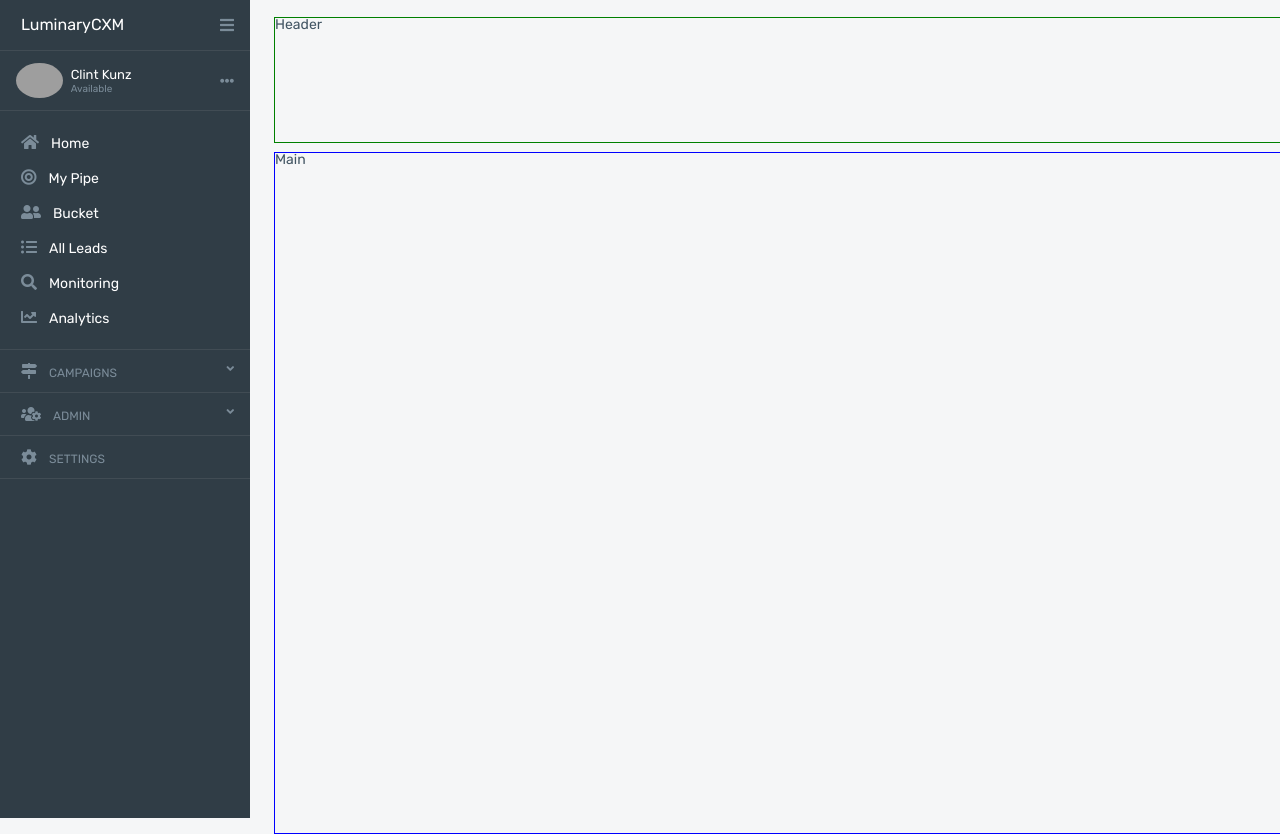
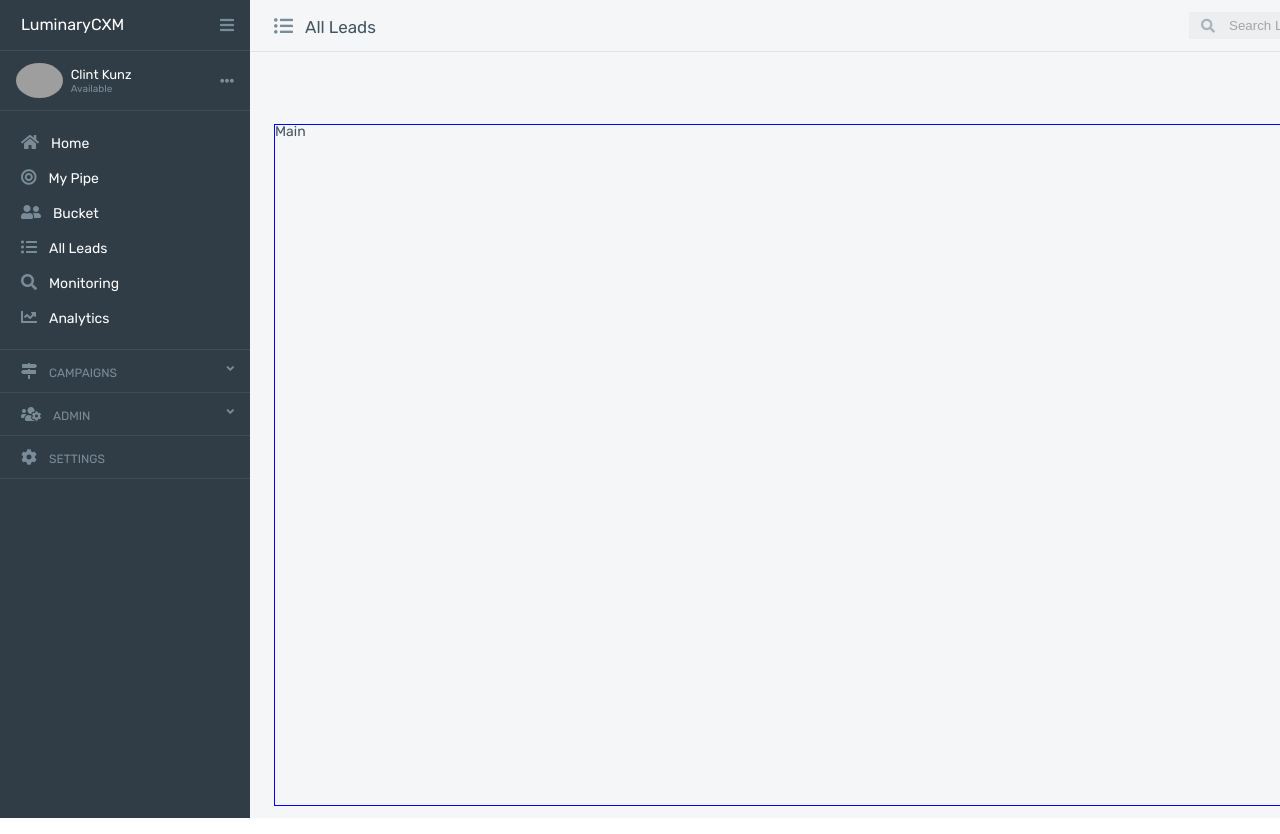
Before and after one commit to clintKunz/shine-solar-leads, a React (Create React App) app: page / in a window 1280 px wide. Shown: the top 834 px of the page. Built offline with nearby package versions, Linux system fonts and the light colour scheme; grey boxes are pictures that could not be loaded.

Commit message:
top header complete

```diff
--- a/src/Components/Header.jsx
+++ b/src/Components/Header.jsx
@@ -3,7 +3,19 @@ import React from 'react';
 function Header() {
     return(
         <div className="header">
-            Header
+            <div className="title-search">
+                <div>
+                    <i class="fas fa-list-ul"></i>
+                    All Leads
+                </div>
+                <div className="search-field">
+                    <i class="fas fa-search"></i>
+                    <input
+                        type="text"
+                        placeholder="Search Leads"
+                    />
+                </div>
+            </div>
         </div>
     )
 }
--- a/src/LessOutput/index.css
+++ b/src/LessOutput/index.css
@@ -133,12 +133,13 @@ body {
 }
 body .container {
   display: flex;
-  width: 100%;
-  min-width: 1250px;
-  max-width: 1410px;
+  width: 1410px;
   background-color: #F5F6F7;
   margin: 0 auto;
   color: #425563;
+}
+body .fas {
+  color: #7B8C99;
 }
 .drawer {
   height: 98vh;
@@ -146,9 +147,6 @@ body .container {
   padding: 17px 0 17px 0;
   background-color: #303d46;
   color: #ffffff;
-}
-.drawer .fas {
-  color: #7B8C99;
 }
 .drawer .drawer-title {
   font-size: 16px;
@@ -205,11 +203,37 @@ body .container {
   font-size: 16px;
 }
 .header {
-  min-width: 774px;
-  width: 1115px;
+  width: 1160px;
   height: 124px;
-  border: 1px solid green;
-  margin: 17px 21px 9px 24px;
+}
+.header .title-search {
+  display: flex;
+  justify-content: space-between;
+  align-items: center;
+  font-size: 17px;
+  padding: 8px 21px 8px 24px;
+  border-bottom: 1px solid #e0e3e5;
+}
+.header .title-search .fas {
+  font-size: 19px;
+  margin: 8px 12px 8px 0;
+}
+.header .title-search .search-field {
+  display: flex;
+  align-items: center;
+  width: 200px;
+  height: 27px;
+  background-color: #ECEEEF;
+}
+.header .title-search .search-field .fas {
+  margin-left: 12px;
+  opacity: 0.6;
+  font-size: 14px;
+}
+.header .title-search .search-field input {
+  opacity: 0.6;
+  border: none;
+  background-color: #ECEEEF;
 }
 .main {
   border: 1px solid blue;
--- a/src/LessStyling/drawer.less
+++ b/src/LessStyling/drawer.less
@@ -4,10 +4,6 @@
     padding: 17px 0 17px 0;
     background-color: #303d46;
     color: #ffffff;
-
-    .fas {
-        color: #7B8C99;
-    }
 
     .drawer-title {
         font-size: 16px;
--- a/src/LessStyling/global.less
+++ b/src/LessStyling/global.less
@@ -5,11 +5,13 @@ body {
 
     .container {
         display: flex;
-        width: 100%;
-        min-width: 1250px;
-        max-width: 1410px;
+        width: 1410px;
         background-color: #F5F6F7;
         margin: 0 auto;
         color: #425563;
     }
+
+    .fas {
+        color: #7B8C99;
+    }
 }
--- a/src/LessStyling/header.less
+++ b/src/LessStyling/header.less
@@ -1,7 +1,39 @@
 .header {
-    min-width: 1024px - 250px;
-    width: 1115px;
+    width: 1160px;
     height: 124px;
-    border: 1px solid green;
-    margin: 17px 21px 9px 24px;
+
+
+    .title-search {
+        display: flex;
+        justify-content: space-between;
+        align-items: center;
+        font-size: 17px;
+        padding: 8px 21px 8px 24px;
+        border-bottom: 1px solid #e0e3e5;
+
+        .fas {
+            font-size: 19px;
+            margin: 8px 12px 8px 0;
+        }
+
+        .search-field {
+            display: flex;
+            align-items: center;
+            width: 200px;
+            height:27px;
+            background-color: #ECEEEF;
+
+            .fas {
+                margin-left: 12px;
+                opacity: .6;
+                font-size: 14px;
+            }
+
+            input {
+                opacity: .6;
+                border: none;
+                background-color: #ECEEEF;
+            }
+        }
+    }
 }
```
